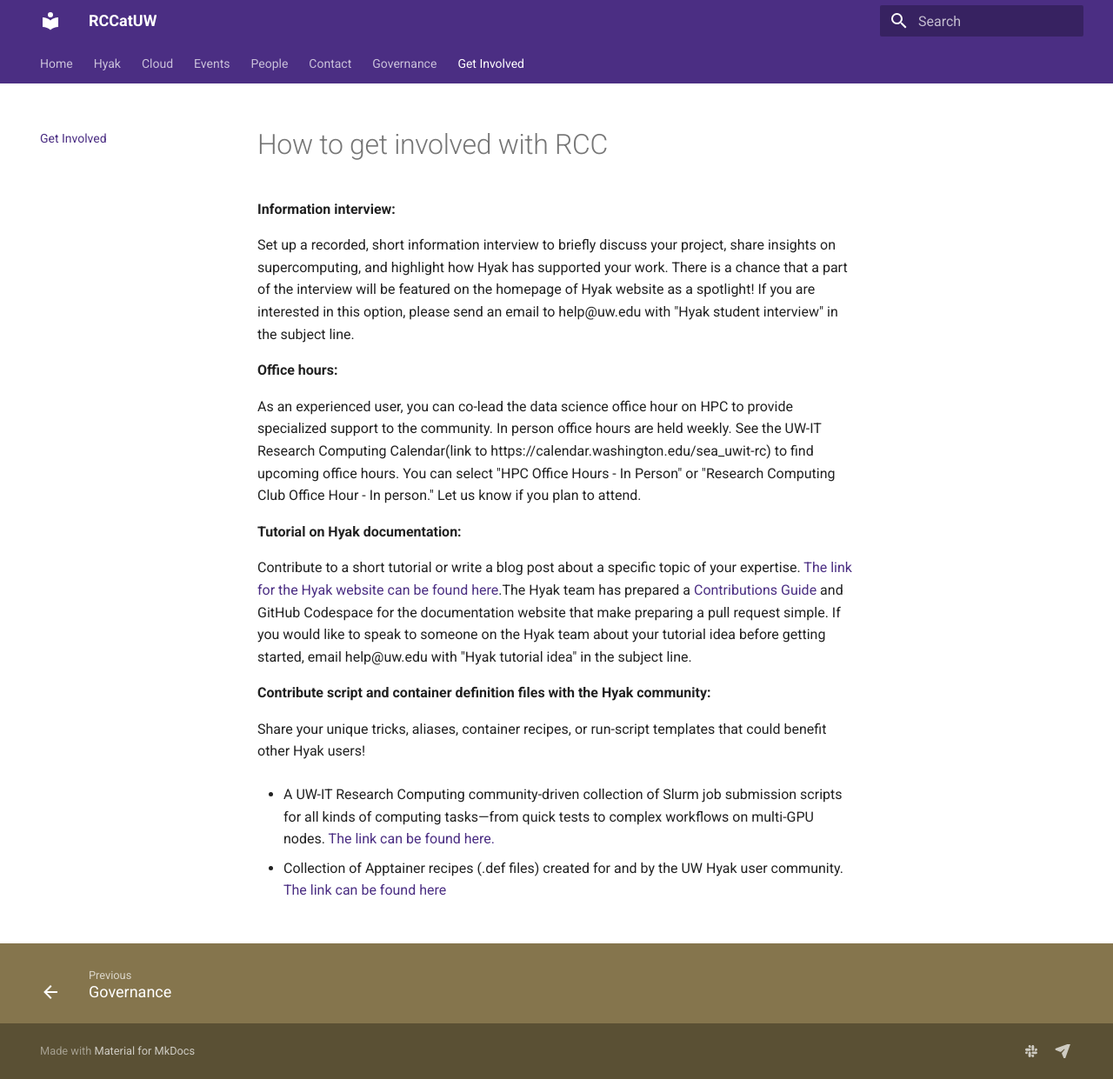
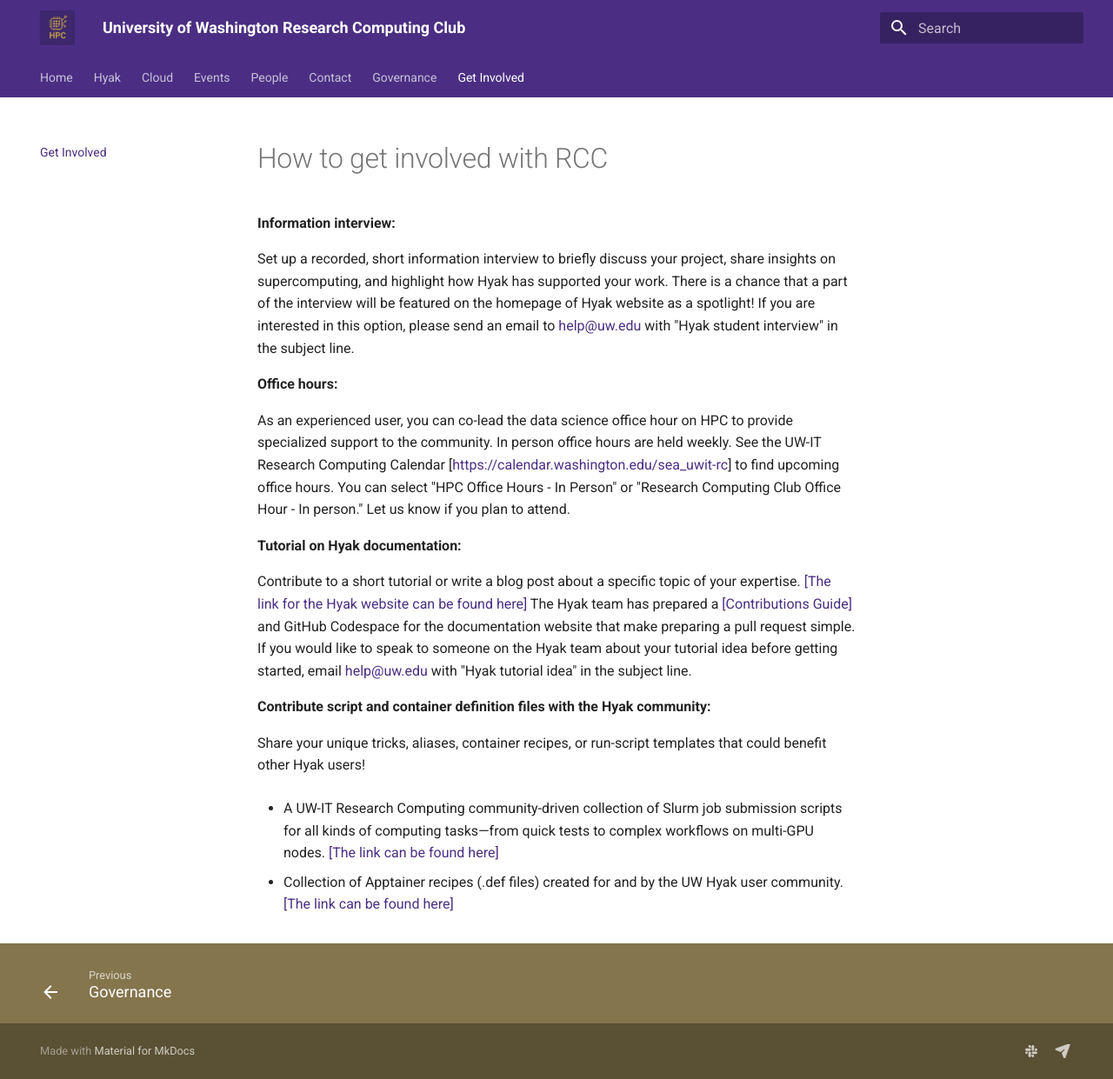
Before and after one commit to UW-HPC/website_revamp, an MkDocs documentation site: the page built from docs/get-involved.md, in a window 1280 px wide and 1241 px high. Shown: the whole window at 87% size. Built offline with MkDocs 1.6.1 and Material for MkDocs 9.7.7, drawn with Linux system fonts in a browser that asks for light colours.

Commit message:
style fixes

```diff
--- a/docs/get-involved.md
+++ b/docs/get-involved.md
@@ -2,20 +2,20 @@
 
 **Information interview:**
 
-Set up a recorded, short information interview to briefly discuss your project, share insights on supercomputing, and highlight how Hyak has supported your work. There is a chance that a part of the interview will be featured on the homepage of Hyak website as a spotlight! If you are interested in this option, please send an email to help@uw.edu with "Hyak student interview" in the subject line.
+Set up a recorded, short information interview to briefly discuss your project, share insights on supercomputing, and highlight how Hyak has supported your work. There is a chance that a part of the interview will be featured on the homepage of Hyak website as a spotlight! If you are interested in this option, please send an email to <help@uw.edu> with "Hyak student interview" in the subject line.
 
 **Office hours:**
 
-As an experienced user, you can co-lead the data science office hour on HPC to provide specialized support to the community. In person office hours are held weekly. See the UW-IT Research Computing Calendar(link to https://calendar.washington.edu/sea_uwit-rc) to find upcoming office hours. You can select "HPC Office Hours - In Person" or "Research Computing Club Office Hour - In person." Let us know if you plan to attend.
+As an experienced user, you can co-lead the data science office hour on HPC to provide specialized support to the community. In person office hours are held weekly. See the UW-IT Research Computing Calendar [<https://calendar.washington.edu/sea_uwit-rc>] to find upcoming office hours. You can select "HPC Office Hours - In Person" or "Research Computing Club Office Hour - In person." Let us know if you plan to attend.
 
 **Tutorial on Hyak documentation:**
 
-Contribute to a short tutorial or write a blog post about a specific topic of your expertise. [The link for the Hyak website can be found here](https://hyak.uw.edu/).The Hyak team has prepared a [Contributions Guide](https://hyak.uw.edu/docs/contribute/pull-request) and GitHub Codespace for the documentation website that make preparing a pull request simple. If you would like to speak to someone on the Hyak team about your tutorial idea before getting started, email help@uw.edu with "Hyak tutorial idea" in the subject line.
+Contribute to a short tutorial or write a blog post about a specific topic of your expertise. [[The link for the Hyak website can be found here]](https://hyak.uw.edu/) The Hyak team has prepared a [[Contributions Guide]](https://hyak.uw.edu/docs/contribute/pull-request) and GitHub Codespace for the documentation website that make preparing a pull request simple. If you would like to speak to someone on the Hyak team about your tutorial idea before getting started, email <help@uw.edu> with "Hyak tutorial idea" in the subject line.
 
 **Contribute script and container definition files with the Hyak community:**
 
 Share your unique tricks, aliases, container recipes, or run-script templates that could benefit other Hyak users!
 
-- A UW-IT Research Computing community-driven collection of Slurm job submission scripts for all kinds of computing tasks—from quick tests to complex workflows on multi-GPU nodes. [The link can be found here.](https://github.com/UWrc/submit-it.git)
+- A UW-IT Research Computing community-driven collection of Slurm job submission scripts for all kinds of computing tasks—from quick tests to complex workflows on multi-GPU nodes. [[The link can be found here]](https://github.com/UWrc/submit-it.git)
 
-- Collection of Apptainer recipes (.def files) created for and by the UW Hyak user community. [The link can be found here](https://github.com/UWrc/apptainer-images.git)
+- Collection of Apptainer recipes (.def files) created for and by the UW Hyak user community. [[The link can be found here]](https://github.com/UWrc/apptainer-images.git)
--- a/docs/stylesheets/extra.css
+++ b/docs/stylesheets/extra.css
@@ -4,3 +4,7 @@
     --md-primary-fg-color--dark:  #4b2e83;
     --md-footer-bg-color:         #85754d;
   }
+
+.md-header__button.md-logo img {
+  height: 40px;
+}
--- a/mkdocs.yml
+++ b/mkdocs.yml
@@ -1,27 +1,29 @@
-site_name: RCCatUW
+site_name: University of Washington Research Computing Club
+site_description: 'The Research Computing Club at the University of Washington provides resources and support for researchers.'
+site_author: 'Research Computing Club at the University of Washington'
+
 nav:
   - Home: index.md
-  - 'Hyak':
-    - About: hyak.md
-    - 'Terms of Service': hyak_TOS.md
-    - Prereqs: 'prerequisites.md'
-    - 'Getting Access': hyak_access.md
-  - 'Cloud': cloud.md
+  - Hyak:
+      - About: hyak.md
+      - Terms of Service: hyak_TOS.md
+      - Prereqs: prerequisites.md
+      - Getting Access: hyak_access.md
+  - Cloud: cloud.md
   - Events: https://calendar.washington.edu/sea_uwit-rc
   - People: people.md
   - Contact: contact.md
   - Governance: RCC_governance.md
   - Get Involved: get-involved.md
-#site_url: http://localhost/RCCatUW
+
 theme:
   name: material
+  logo: logo.png
+  favicon: logo.png
   features:
     - navigation.tabs
     - navigation.footer
-  #palette:
-  #  scheme: default
-  #  primary: deep purple
-  #  accent: amber
+
 
 extra:
   social:
@@ -29,9 +31,10 @@ extra:
       link: https://join.slack.com/t/uw-rcc/shared_invite/zt-2l7ab48ar-S_SbfLiCsdpF~ofbCR0yIg
     - icon: fontawesome/solid/paper-plane
       link: mailto:hpcc@uw.edu
+
 extra_css:
   - stylesheets/extra.css
 
 markdown_extensions:
-    - pymdownx.blocks.html
-    - pymdownx.highlight
+  - pymdownx.blocks.html
+  - pymdownx.highlight
```
Also changed, not shown: docs/cloud.md (+1 -1 lines), docs/index.md (+1 -1 lines), docs/logo.png (added), 1 other file.
